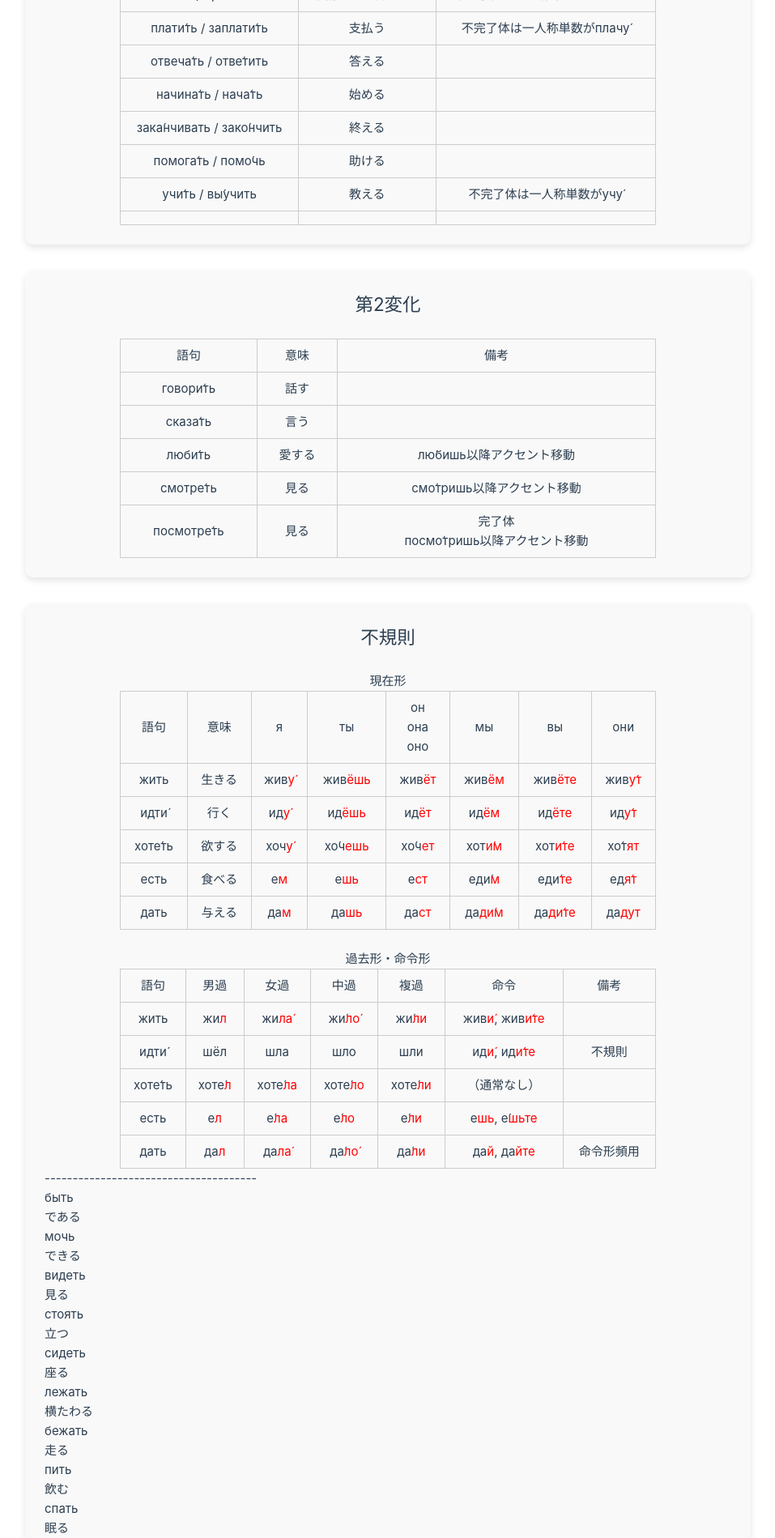
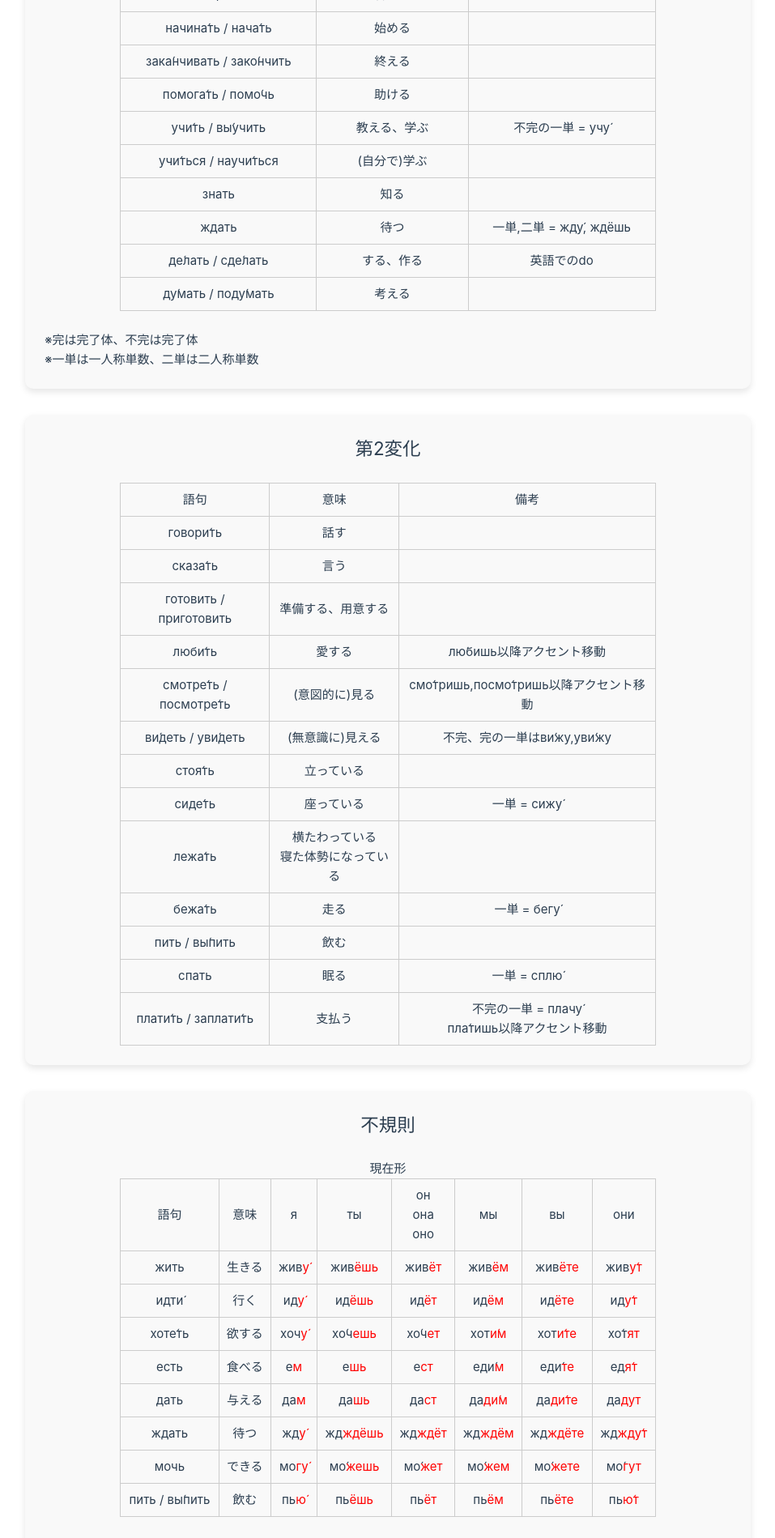
Before and after one commit to GenMira/LearnRussian, a Vue app: page /LearnRussian/vocabulary/verb in a window 1280 px wide. Shown: the part 800-2699 px from the top of the page at 81% size, without its empty margins (161-1118 px from the left). Built offline with nearby package versions, Linux system fonts and the light colour scheme.

Commit message:
動詞補足

```diff
--- a/src/views/Vocabulary_verb.vue
+++ b/src/views/Vocabulary_verb.vue
@@ -31,18 +31,13 @@
           <td></td>
         </tr>
         <tr>
-          <td>слу&#769;шать</td>
+          <td>слу&#769;шать / послу&#769;шать</td>
           <td>聞く</td>
           <td></td>
         </tr>
         <tr>
           <td>понима&#769;ть</td>
           <td>理解する</td>
-          <td></td>
-        </tr>
-        <tr>
-          <td>писа&#769;ть</td>
-          <td>書く</td>
           <td></td>
         </tr>
         <tr>
@@ -58,17 +53,12 @@
         <tr>
           <td>покупа&#769;ть / купи&#769;ть</td>
           <td>買う</td>
-          <td>完了体は一人称単数がкуплю́</td>
+          <td>完の一単 = куплю́</td>
         </tr>
         <tr>
           <td>гото&#769;вить / приго&#769;товить</td>
           <td>準備する、料理する</td>
-          <td>不完了体は一人称単数がготовлю́</td>
-        </tr>
-        <tr>
-          <td>плати&#769;ть / заплати&#769;ть</td>
-          <td>支払う</td>
-          <td>不完了体は一人称単数がплачу́</td>
+          <td>不完の一単 = готовлю́</td>
         </tr>
         <tr>
           <td>отвеча&#769;ть / отве&#769;тить</td>
@@ -92,16 +82,39 @@
         </tr>
         <tr>
           <td>учи&#769;ть / вы&#769;учить</td>
-          <td>教える</td>
-          <td>不完了体は一人称単数がучу́</td>
+          <td>教える、学ぶ</td>
+          <td>不完の一単 = учу́</td>
         </tr>
        <tr>
+          <td>учи&#769;ться / научи&#769;ться</td>
+          <td>(自分で)学ぶ</td>
           <td></td>
+        </tr>
+       <tr>
+          <td>знать</td>
+          <td>知る</td>
           <td></td>
+        </tr>
+        <tr>
+          <td>ждать</td>
+          <td>待つ</td>
+          <td>一単,二単 = жду́, ждёшь</td>
+        </tr>
+        <tr>
+          <td>де&#769;лать / сде&#769;лать</td>
+          <td>する、作る</td>
+          <td>英語でのdo</td>
+        </tr>
+        <tr>
+          <td>ду&#769;мать / поду́мать</td>
+          <td>考える</td>
           <td></td>
         </tr>
       </tbody>
     </table>
+    <br>
+    <p>※完は完了体、不完は完了体</p>
+    <p>※一単は一人称単数、二単は二人称単数</p>
   </div>
   <div class="text-box">
     <h2>第2変化</h2>
@@ -126,19 +139,59 @@
           <td></td>
         </tr>
         <tr>
+          <td>готовить / приготовить</td>
+          <td>準備する、用意する</td>
+          <td></td>
+        </tr>
+        <tr>
           <td>люби&#769;ть</td>
           <td>愛する</td>
           <td>лю́бишь以降アクセント移動</td>
         </tr>
         <tr>
-          <td>смотре&#769;ть</td>
-          <td>見る</td>
-          <td>смо́тришь以降アクセント移動</td>
+          <td>смотре&#769;ть / посмотре&#769;ть</td>
+          <td>(意図的に)見る</td>
+          <td>смо́тришь,посмо́тришь以降アクセント移動</td>
         </tr>
         <tr>
-          <td>посмотре&#769;ть</td>
-          <td>見る</td>
-          <td>完了体<br>посмо́тришь以降アクセント移動</td>
+          <td>ви&#769;деть / уви&#769;деть</td>
+          <td>(無意識に)見える</td>
+          <td>不完、完の一単はви́жу,уви́жу</td>
+        </tr>
+         <tr>
+          <td>стоя&#769;ть</td>
+          <td>立っている</td>
+          <td></td>
+        </tr>
+        <tr>
+          <td>сиде&#769;ть</td>
+          <td>座っている</td>
+          <td>一単 = сижу́</td>
+        </tr>
+        <tr>
+          <td>лежа&#769;ть</td>
+          <td>横たわっている<br>寝た体勢になっている</td>
+          <td></td>
+        </tr>
+        <tr>
+          <td>бежа&#769;ть</td>
+          <td>走る</td>
+          <td>一単 = бегу́</td>
+        </tr>
+        <tr>
+          <td>пить / вы́пить</td>
+          <td>飲む</td>
+          <td></td>
+        </tr>
+        <tr>
+          <td>спать</td>
+          <td>眠る</td>
+          <td>一単 = сплю́</td>
+        </tr>
+        <tr>
+          <td>плати&#769;ть / заплати&#769;ть</td>
+          <td>支払う</td>
+          <td>不完の一単 = плачу́ <br>пла́тишь以降アクセント移動</td>
         </tr>
       </tbody>
     </table>
@@ -212,11 +265,41 @@
           <td>да<span style="color:red">ди́те</span></td>
           <td>да<span style="color:red">дут</span></td>
         </tr>
+        <tr>
+          <td>ждать</td>
+          <td>待つ</td>
+          <td>жд<span style="color:red">у́</span></td>
+          <td>жд<span style="color:red">ждёшь</span></td>
+          <td>жд<span style="color:red">ждёт</span></td>
+          <td>жд<span style="color:red">ждём</span></td>
+          <td>жд<span style="color:red">ждёте</span></td>
+          <td>жд<span style="color:red">жду́т</span></td>
+        </tr>
+        <tr>
+          <td>мочь</td>
+          <td>できる</td>
+          <td>мо<span style="color:red">гу́</span></td>
+          <td>мо&#769;<span style="color:red">жешь</span></td>
+          <td>мо&#769;<span style="color:red">жет</span></td>
+          <td>мо&#769;<span style="color:red">жем</span></td>
+          <td>мо&#769;<span style="color:red">жете</span></td>
+          <td>мо&#769;<span style="color:red">гут</span></td>
+        </tr>
+        <tr>
+          <td>пить / вы́пить</td>
+          <td>飲む</td>
+          <td>пь<span style="color:red">ю́</span></td>
+          <td>пь<span style="color:red">ёшь</span></td>
+          <td>пь<span style="color:red">ёт</span></td>
+          <td>пь<span style="color:red">ём</span></td>
+          <td>пь<span style="color:red">ёте</span></td>
+          <td>пь<span style="color:red">ю́т</span></td>
+        </tr>
       </tbody>
     </table>
     <br>
     <table class="center-table">
-      <caption>過去形・命令形</caption>
+      <caption>過去形・命令形(不規則なものだけ)</caption>
       <thead>
         <tr>
           <th>語句</th>
@@ -245,15 +328,6 @@
           <td>шло</td>
           <td>шли</td>
           <td>ид<span style="color:red">и́</span>, ид<span style="color:red">и́те</span></td>
-          <td>不規則</td>
-        </tr>
-        <tr>
-          <td>хоте́ть</td>
-          <td>хоте́<span style="color:red">л</span></td>
-          <td>хоте&#769;<span style="color:red">ла</span></td>
-          <td>хоте́<span style="color:red">ло</span></td>
-          <td>хоте&#769;<span style="color:red">ли</span></td>
-          <td>（通常なし）</td>
           <td></td>
         </tr>
         <tr>
@@ -274,70 +348,26 @@
           <td>да<span style="color:red">й</span>, да<span style="color:red">йте</span></td>
           <td>命令形頻用</td>
         </tr>
+        <tr>
+          <td>мочь</td>
+          <td>мо́г<span style="color:red"></span></td>
+          <td>мог<span style="color:red">ла́</span></td>
+          <td>мог<span style="color:red">ло́</span></td>
+          <td>мог<span style="color:red">ли́</span></td>
+          <td>мог<span style="color:red">и́,и́те</span></td>
+          <td></td>
+        </tr>
+        <tr>
+          <td>пить</td>
+          <td>пи́<span style="color:red">л</span></td>
+          <td>пи<span style="color:red">а́</span></td>
+          <td>пи́<span style="color:red">о</span></td>
+          <td>пи́<span style="color:red">ли</span></td>
+          <td>п<span style="color:red">е́й,е́йте</span></td>
+          <td></td>
+        </tr>
       </tbody>
     </table>
-    <p>--------------------------------------</p>
-
-    <p>быть</p><p>である</p>
-    <p>мочь</p><p>できる</p>
-    <p>видеть</p><p>見る</p>
-    <p>стоять</p><p>立つ</p>
-    <p>сидеть</p><p>座る</p>
-    <p>лежать</p><p>横たわる</p>
-    <p>бежать</p><p>走る</p>
-    <p>пить</p><p>飲む</p>
-    <p>спать</p><p>眠る</p>
-    <p>думать</p><p>考える</p>
-    <p>работать</p><p>働く</p>
-    <p>играть</p><p>遊ぶ</p>
-    <p>помнить</p><p>覚えている</p>
-    <p>покупать</p><p>買う</p>
-    <p>готовить</p><p>準備する、料理する</p>
-    <p>платить</p><p>支払う</p>
-    <p>отвечать</p><p>答える</p>
-    <p>начинать</p><p>始める</p>
-    <p>заканчивать</p><p>終える</p>
-    <p>помогать</p><p>助ける</p>
-    <p>учить</p><p>学ぶ、教える</p>
-    <p>учиться</p><p>学ぶ（自分で）</p>
-    <p>знать</p><p>知っている</p>
-    <p>ждать</p><p>待つ</p>
-    <p>переезжать</p><p>引っ越す</p>
-    <p>переехать</p><p>引っ越す（完了体）</p>
-    <p>рассказывать</p><p>話す</p>
-    <p>рассказать</p><p>話す（完了体）</p>
-    <p>слушать</p><p>聞く</p>
-    <p>послушать</p><p>聞く（完了体）</p>
-    <p>делать</p><p>する、作る</p>
-    <p>сделать</p><p>する、作る（完了体）</p>
-    <p>покупать</p><p>買う</p>
-    <p>купить</p><p>買う（完了体）</p>
-    <p>готовить</p><p>準備する、料理する</p>
-    <p>приготовить</p><p>準備する、料理   する（完了体）</p>
-    <p>платить</p><p>支払う</p>
-    <p>заплатить</p><p>支払う（完了体）</p>
-    <p>отвечать</p><p>答える</p>
-    <p>ответить</p><p>答える（完了体）</p>
-    <p>начинать</p><p>始める</p>
-    <p>начать</p><p>始める（完了体）</p>
-    <p>заканчивать</p><p>終える</p>
-    <p>закончить</p><p>終える（完了体）</p>
-    <p>помогать</p><p>助ける</p>
-    <p>помочь</p><p>助ける（完了体）</p>
-    <p>учить</p><p>学ぶ、教える</p>
-    <p>выучить</p><p>学ぶ、教える（完了体）</p>
-    <p>учиться</p><p>学ぶ（自分で）</p>
-    <p>научиться</p><p>学ぶ（自分で）（完了体）</p>
-    <p>знать</p><p>知っている</p>
-    <p>узнать</p><p>知る（完了体）</p>
-    <p>ждать</p><p>待つ</p>
-    <p>подождать</p><p>待つ（完了体）</p>
-    <p>переезжать</p><p>引っ越す</p>
-    <p>переехать</p><p>引っ越す（完了体）</p>
-    <p>рассказывать</p><p>話す</p>
-    <p>рассказать</p><p>話す（完了体）</p>
-    <p>посмотреть</p><p>見る（完了体）</p>
-    <p>послушать</p><p>聞く（完了体）</p>
   </div>
 
 </template>
```
